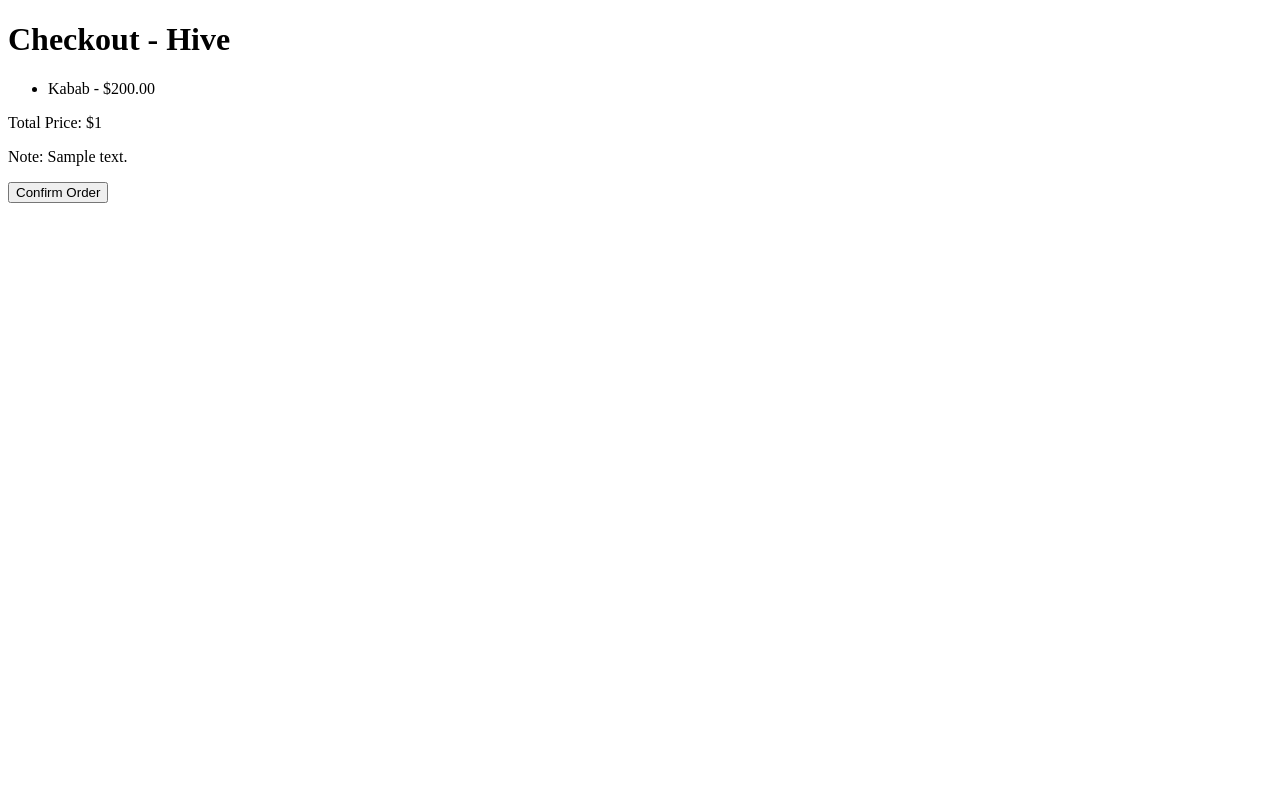
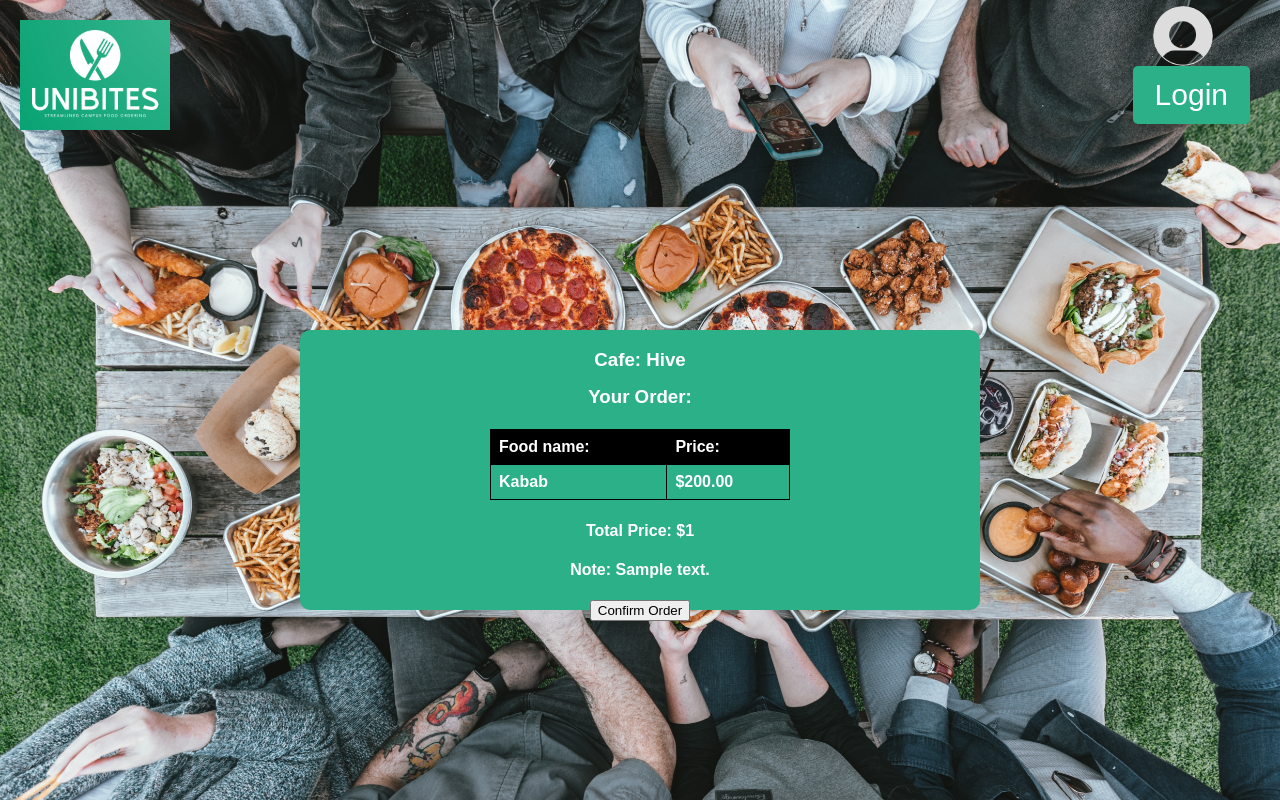
Before and after one commit to Armaan75/UniBites, a Django app: template UniBites/App/templates/app/checkout.html in a window 1280 px wide. Run offline with Django 4.2, Linux system fonts and the light colour scheme; data comes from the database, SQL or seed files in the repository; tables that the repository leaves empty hold one stand-in row (values such as "Sample post"); the template is opened without the code that fills it: values that come from a table or form of the project are taken from there, most other values are stand-ins (such as "Sample title", 1, 10 or a date in 2020).

Commit message:
adding the html file of checkout page

```diff
--- /dev/null
+++ b/UniBites/App/static/app/base.css
@@ -0,0 +1,102 @@
+body {
+    margin: 0;
+    padding: 0;
+    font-family: Arial, sans-serif;
+    background-image: url('background-image.jpg'); /* Replace with your image URL */
+    background-size: cover;
+    background-position: center;
+    background-attachment: fixed;
+    color: #ffffff;
+  }
+
+  .header {
+    display: flex;
+    justify-content: space-between;
+    align-items: center;
+    padding: 20px;
+  }
+
+  .logo {
+    width: 150px; /* Adjust the width as needed */
+    height: auto;
+  }
+
+  .profile-container {
+    display: flex;
+    align-items: center;
+    position: relative;
+  }
+
+  .profile-pic {
+    width: 60px; /* Adjust the width as needed */
+    height: 60px; /* Adjust the height as needed */
+    border-radius: 50%; /* Make the image round */
+    margin-right: 10px;
+    position: absolute;
+    top: -20px; /* Adjust this value to properly position the profile picture */
+    z-index: 2;
+    margin-left: 20px;
+  }
+
+  .login-button {
+    padding: 10px 20px;
+    background-color: transparent;
+    color: #ffffff;
+    border: 2px solid #2CB087;
+    background-color: #2CB087;
+    border-radius: 5px;
+    font-size: 30px;
+    cursor: pointer;
+    transition: background-color 0.3s ease, border-color 0.3s ease;
+    position: relative;
+    z-index: 1;
+    margin-top: 40px;
+    margin-right: 10px;
+  }
+
+  .login-button:hover {
+    background-color: rgba(255, 255, 255, 0.2);
+    border-color: rgba(255, 255, 255, 0.5);
+  }
+
+  .container {
+    display: flex;
+    justify-content: center;
+    align-items: start;
+
+  }
+  .description{
+    margin-top: -40px;
+  }
+
+  .content-box {
+    width: 600px;
+    height: 200px;
+    background-color: #2CB087;
+    padding: 40px;
+    text-align: center;
+    border-radius: 10px;
+    margin-top: 180px;
+  }
+
+
+  table {
+    border-collapse: collapse;
+    width: 100%;
+    max-width: 300px;
+    margin: auto;
+  }
+
+  th, td {
+    border: 1px solid #000000;
+    padding: 8px;
+    text-align: left;
+  }
+
+  th {
+    background-color: #000000;
+  }
+
+  input[type="checkbox"] {
+    margin-right: 5px;
+  }
--- a/UniBites/App/templates/app/checkout.html
+++ b/UniBites/App/templates/app/checkout.html
@@ -1,22 +1,60 @@
+{% load static %}
 <!DOCTYPE html>
-<html>
+<html lang="en">
 <head>
-    <title>Checkout - {{ cafe.name }}</title>
+<meta charset="UTF-8">
+<meta name="viewport" content="width=device-width, initial-scale=1.0">
+<title>Checkout - {{ cafe.name }}</title>
+<link rel="stylesheet" href="{% static 'app/base.css' %}">
 </head>
 <body>
-    <h1>Checkout - {{ cafe.name }}</h1>
-    <ul>
-        {% for food_item in selected_food_items %}
-            <li>{{ food_item.name }} - ${{ food_item.price }}</li>
-        {% endfor %}
-    </ul>
-    <p>Total Price: ${{ total_price }}</p>
-    <p>Note: {{ note }}</p>
+<div class="header">
+  <img src="{% static 'app/logo.png' %}" alt="Logo" class="logo">
+  <div class="profile-container">
+    <img src="{% static 'app/profile-pic.jpg' %}" alt="Profile Picture" class="profile-pic">
+    <button class="login-button">Login</button>
+  </div>
+</div>
+<div class="container">
+  <div class="content-box">
+    <h3>    <p class="description">Cafe: {{ cafe.name }}
+    </p></h3><br>
+    <h3>    <p class="description">Your Order:
+    </p></h3>
+
+    <h4><p>
+      <table>
+        <tr>
+          <th>
+            Food name:
+          </th>
+          <th>
+            Price:
+          </th>
+            </tr>
+            {% for food_item in selected_food_items %}
+            <tr>
+              <td>
+                {{ food_item.name }}
+              </td>
+              <td>${{ food_item.price }}</td>
+            </tr>
+            {% endfor %}
+      </table>
+    </p></h4>
+    <h4>
+      <p>Total Price: ${{ total_price }} </p>
+    </h4>
+    <h4><p>
+      Note: {{ note }}
+    </p></h4>
     <form method="post" action="{% url 'app:order_confirmation' %}">
         {% csrf_token %}
         <input type="hidden" name="cafe_id" value="{{ cafe.id }}">
         <input type="hidden" name="total_price" value="{{ total_price }}">
         <button type="submit">Confirm Order</button>
     </form>
+  </div>
+</div>
 </body>
 </html>
```
